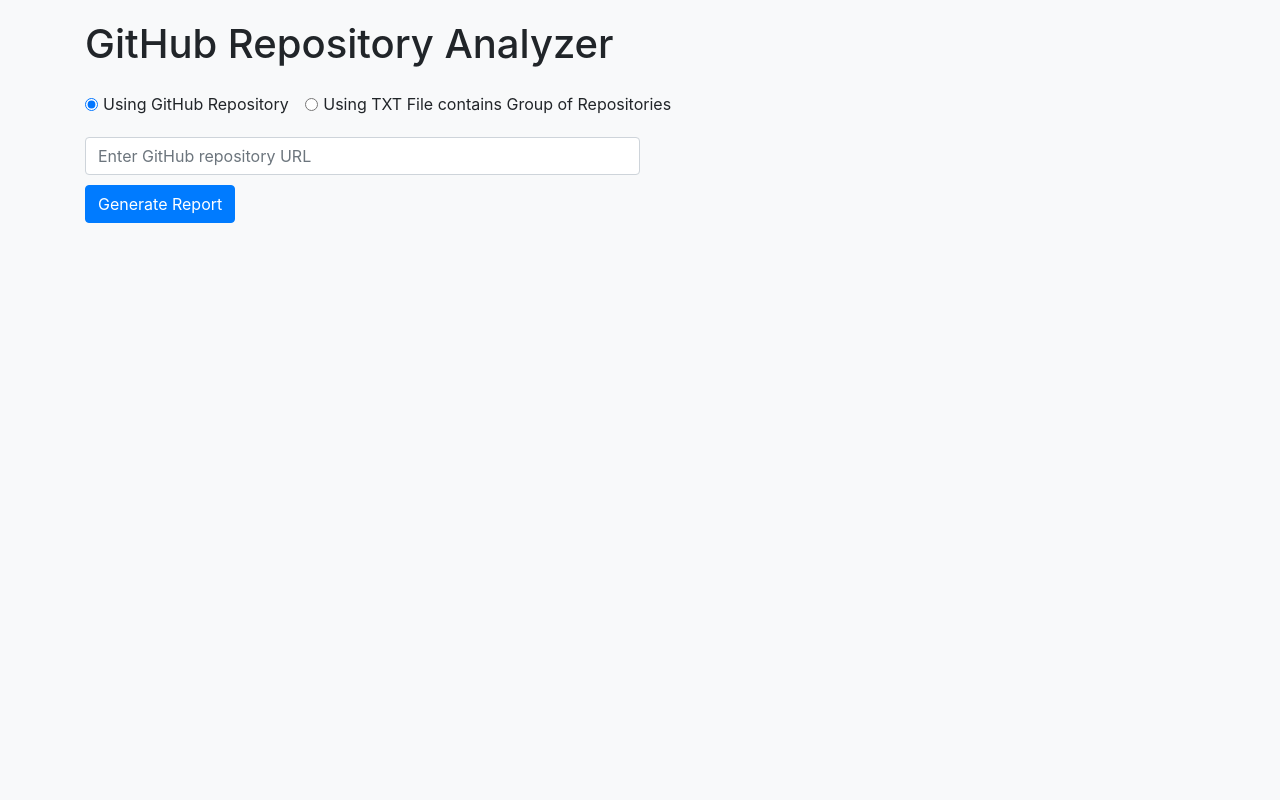
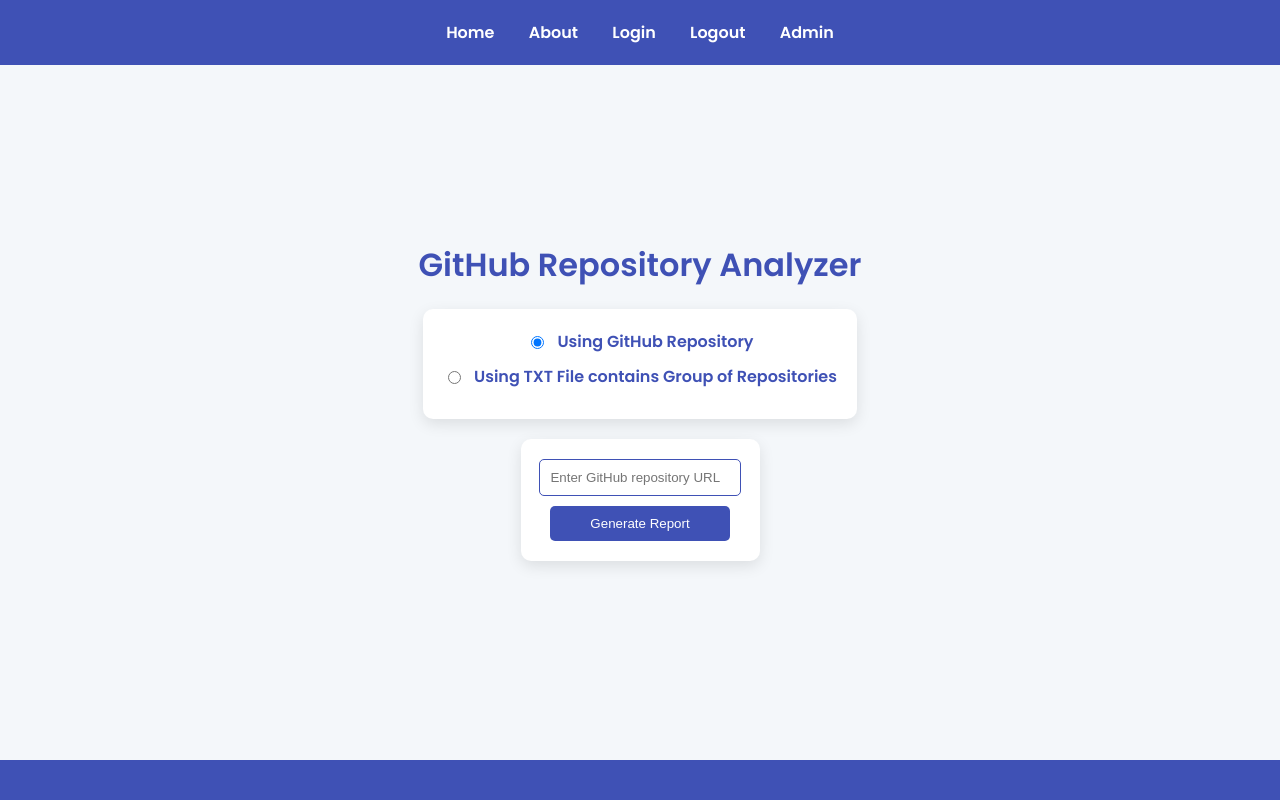
Before and after one commit to GGuarino88/Git_Repo_Analysis, a Django app: page /index/ in a window 1280 px wide. Run offline with Django 4.2, Linux system fonts and the light colour scheme; a user stored in the database is signed in; some libraries are stand-ins or nearby versions.

Commit message:
Added new templates

```diff
--- a/RepoAnalysis/RepoAnalysisApp/templates/RepoAnalysisApp/index.html
+++ b/RepoAnalysis/RepoAnalysisApp/templates/RepoAnalysisApp/index.html
@@ -1,21 +1,120 @@
 <!DOCTYPE html>
 <html>
+
 <head>
     <title>GitHub Repository Analyzer</title>
-    <!-- Include Bootstrap CSS -->
-    <link href="https://stackpath.bootstrapcdn.com/bootstrap/4.5.2/css/bootstrap.min.css" rel="stylesheet">
+    <link href="https://fonts.googleapis.com/css2?family=Poppins:wght@400;600&display=swap" rel="stylesheet">
     <style>
         body {
+            font-family: 'Poppins', sans-serif;
+            margin: 0;
+            padding: 0;
+            display: flex;
+            flex-direction: column;
+            align-items: center;
+            justify-content: center;
+            height: 100vh;
+            text-align: center;
+            background: #f4f7fa;
+        }
+        .header {
+            position: absolute;
+            top: 0;
+            left: 0;
+            width: 100%;
+            background-color: #3f51b5;
+            padding: 20px 0;
+        }
+        .header a {
+            margin: 0 15px;
+            text-decoration: none;
+            color: #fff;
+            font-weight: 600;
+        }
+        h1 {
+            margin-bottom: 20px;
+            color: #3f51b5;
+        }
+        p {
+            color: #555;
+            line-height: 1.5;
+            max-width: 600px;
+            margin: 0 auto 20px;
+        }
+        footer {
+            position: fixed;
+            bottom: 0;
+            left: 0;
+            right: 0;
+            background: #3f51b5;
+            color: #fff;
             padding: 20px;
-            background-color: #f8f9fa;
+            text-align: center;
+        }
+        .message {
+            margin-bottom: 10px;
+        }
+        .github-btn {
+            background: #333;
+            color: #fff;
+            border-radius: 5px;
+            display: inline-flex;
+            align-items: center;
+            padding: 5px 10px;
+            cursor: pointer;
+            transition: background 0.3s ease;
+        }
+        .github-btn:hover {
+            background: #444;
+        }
+        .github-btn svg {
+            margin-right: 5px;
         }
         .form-group {
-            margin-bottom: 20px;
+        display: flex;
+        flex-direction: column;
+        align-items: center;
+        justify-content: center;
+        max-width: 600px;
+        margin: 0 auto 20px;
+        padding: 20px;
+        background: #fff;
+        border-radius: 10px;
+        box-shadow: 0 5px 15px rgba(0, 0, 0, 0.1);
     }
-        .form-control {
-            width: 50%;
+    .form-check-inline {
+        display: flex;
+        align-items: center;
+        justify-content: center;
+        width: 100%;
         margin-bottom: 10px;
     }
+    .form-check-label {
+        color: #3f51b5;
+        font-weight: 600;
+        margin-left: 10px;
+    }
+    .form-control, .form-control-file {
+        border: 1px solid #3f51b5;
+        padding: 10px;
+        border-radius: 5px;
+        width: 90%; /* updated width */
+        margin-bottom: 10px;
+    }
+    .btn-primary {
+        background: #3f51b5;
+        border: none;
+        color: #fff;
+        padding: 10px 15px;
+        border-radius: 5px;
+        cursor: pointer;
+        transition: background 0.3s ease;
+        width: 90%; /* updated width */
+    }
+    .btn-primary:hover {
+        background: #4051B5;
+    }
+
     </style>
     <script>
         function toggleForm() {
@@ -32,9 +131,19 @@
         }
     </script>
 </head>
+
 <body>
-    <div class="container">
-        <h1 class="mb-4">GitHub Repository Analyzer</h1>
+
+    <div class="header">
+        <a href="#">Home</a>
+        <a href="about.html">About</a>
+        <a href="../accounts/github/login/?process=login/">Login</a>
+        <a href="logout/">Logout</a>
+        <a href="admin/">Admin</a>
+    </div>
+
+    <h1>GitHub Repository Analyzer</h1>
+
     <div class="form-group">
         <div class="form-check form-check-inline">
             <input class="form-check-input" type="radio" name="input_method" id="repositoryRadio" value="repository" checked onclick="toggleForm()">
@@ -60,8 +169,15 @@
             <input type="submit" class="btn btn-primary mt-2" name="submit" value="Upload and Generate Report">
         </div>
     </form>
+
+</body>
+
+<footer>
+    {% for message in messages %}
+    <div class="message {{ message.tags }}">
+        {{ message }}
     </div>
-    <!-- Include Bootstrap JavaScript -->
-    <script src="https://stackpath.bootstrapcdn.com/bootstrap/4.5.2/js/bootstrap.min.js"></script>
-</body>
+    {% endfor %}
+</footer>
+
 </html>
```
Also changed, not shown: RepoAnalysis/RepoAnalysisApp/templates/RepoAnalysisApp/home.html (+77 -30 lines), RepoAnalysis/RepoAnalysisApp/templates/RepoAnalysisApp/login.html (added, +84 -0 lines), RepoAnalysis/RepoAnalysisApp/templates/account/base.html (+17 -1 lines), RepoAnalysis/RepoAnalysisApp/templates/account/login.html (+15 -26 lines), RepoAnalysis/RepoAnalysisApp/templates/account/logout.html (+9 -3 lines), RepoAnalysis/RepoAnalysisApp/templates/account/signup.html (+8 -0 lines), RepoAnalysis/RepoAnalysisApp/templates/RepoAnalysisApp/about.html (added), RepoAnalysis/db.sqlite3, 1 other file. Lines whose indentation alone changed are shown as unchanged.
